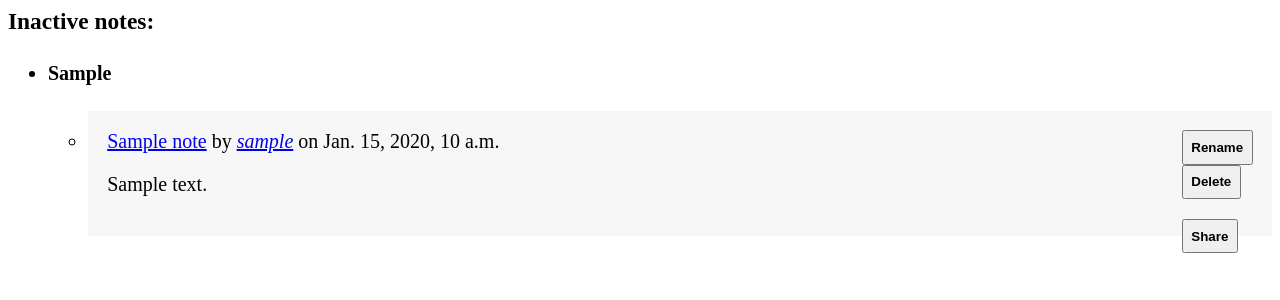
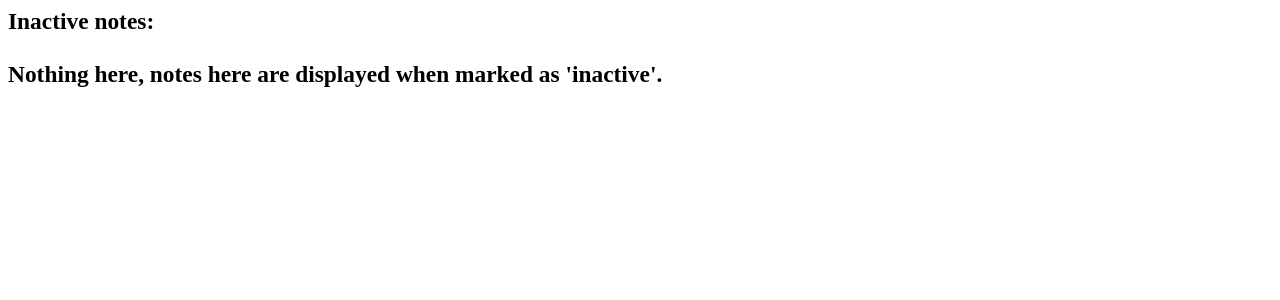
Before and after one commit to damian234527/FinalProject, a Django app: page /notes/inactive/ in a window 1280 px wide. Shown: the top 300 px of the page. Run offline with Django 4.2, Linux system fonts and the light colour scheme; a user stored in the database is signed in; tables that the repository leaves empty hold one stand-in row (values such as "Sample post"); some libraries are stand-ins or nearby versions.

Commit message:
Poprawki w funkcjonowaniu notatek, możliwość zmiany ustawienia aktywności.

```diff
--- a/notes/forms.py
+++ b/notes/forms.py
@@ -9,6 +9,7 @@ class NoteForm(forms.ModelForm):
                                     required=False)
     timetable = forms.ModelChoiceField(queryset=models.Timetable.objects.none(),
                                            required=False)
+    set_as_public = forms.BooleanField(initial=False, required=False)
     class Meta:
         model = models.Note
         fields = ["name", "content", "course", "timetable"]
--- a/notes/templates/notes/notes_list_inactive.html
+++ b/notes/templates/notes/notes_list_inactive.html
@@ -2,12 +2,13 @@
 <link rel="stylesheet" type="text/css" href="{% static 'style.css' %}">
 <h3>Inactive notes:</h3>
 {% if notes_by_course %}
-<ul class="notes-list">
+<ul class="note-list">
     {% for key, notes in notes_by_course.items %}
     <li><h4>{{ key }}</h4></li>
     {% for note in notes %}
-    <ul>
+    <ul class="note-sublist">
         <li class="note-item">
+            <h5>
                 <a href="{% url 'notes:details' note.id %}">{{ note.name }}</a>
                 {% if note.author %}
                 by
@@ -15,12 +16,20 @@
                 {% else %}
                 <i>by anonymous user</i>
                 {% endif %}
-            on {{note.date_created}}
+                on {{note.date_created|date:"d.m.Y, G:i"}}
+            </h5>
             <div class="btn-group" style="float: right;">
                 {% if request.user == note.author %}
-                <button type="submit" class="btn btn-primary btn-medium" hx-get="{% url 'notes:rename_note' note.id %}" hx-target="#dialog">
+                <form action="{% url 'notes:change_status' note.id %}" onsubmit="return confirm('Are you sure you want to set this note as inactive?')">
+                    <button type="submit" class="btn btn-primary btn-medium">
                         <strong class="btn-medium-text">
-                        Rename
+                            Set active
+                        </strong>
+                    </button>
+                </form>
+                <button type="submit" class="btn btn-primary btn-medium" hx-get="{% url 'notes:edit_note' note.id %}" hx-target="#dialog">
+                    <strong class="btn-medium-text">
+                        Edit
                     </strong>
                 </button>
                 <form action="{% url 'notes:delete_note' note.id %}" onsubmit="return confirm('Are you sure you want to delete the note? This action cannot be undone.')">
@@ -53,5 +62,5 @@
 
 </ul>
 {% else %}
-<h3>Nothing here, you can add new notes using the 'add note' button.</h3>
+<h3 class="nothing-info">Nothing here, notes here are displayed when marked as 'inactive'.</h3>
 {% endif %}
--- a/notes/urls.py
+++ b/notes/urls.py
@@ -9,6 +9,7 @@ urlpatterns = [
     path("public/", views.public_notes, name="public_list"),
     path("inactive/", views.inactive_notes, name="inactive_list"),
     path("add/", views.add_note, name="add_note"),
+    path("<int:note_id>/change/", views.change_status, name="change_status"),
     path("<int:note_id>/edit/", views.edit_note, name="edit_note"),
     path("<int:note_id>/delete/", views.delete_note, name="delete_note"),
     path("<int:note_id>/remove/", views.remove_note, name="remove_note"),
--- a/notes/views.py
+++ b/notes/views.py
@@ -14,7 +14,7 @@ def sort_by_course(assigned_notes):
         notes_for_course = assigned_notes.filter(course_id=course.id)
         notes_for_course = notes_for_course.order_by('timetable')
         notes_by_course[course] = notes_for_course
-        return notes_by_course
+    return notes_by_course
 
 def user_notes(request):
     if request.user.is_authenticated:
@@ -32,12 +32,13 @@ def public_notes(request):
 
 def inactive_notes(request):
     not_active_notes = Note_assignment.objects.filter(Q(student_id=request.user.id) | Q(student_id=None))
-    inactive_notes = Note.objects.filter(Q(id__in=not_active_notes.values("note_id")) & Q(is_active=True))
+    inactive_notes = Note.objects.filter(Q(id__in=not_active_notes.values("note_id")) & Q(is_active=False))
     notes_by_course = sort_by_course(inactive_notes)
     return render(request, "notes/notes_list_inactive.html", {"notes_by_course": notes_by_course})
 
 def details(request, note_id):
-    return render(request, "notes/details.html")
+    note = Note.objects.get(pk=note_id)
+    return render(request, "notes/details.html", {"note": note})
 
 def main(request):
     return render(request, "notes/notes.html")
@@ -47,7 +48,12 @@ def add_note(request):
     if request.method == "POST":
         new_note_form = NoteForm(user, request.POST)
         if new_note_form.is_valid():
-            new_note_form.save()
+            if user:
+                new_note = new_note_form.save(commit=False)
+                new_note.author = user
+                new_note.save()
+            else:
+                new_note_form.save()
             return HttpResponse(status=204, headers={'HX-Trigger': 'note_changed'})
     else:
         new_note_form = NoteForm(user)
@@ -108,6 +114,7 @@ def assign_note(request):
         return render(request, "notes/add_existing_note.html", {"add_note_form": add_note_form})
 
 def change_status(request, note_id):
-    note = Note.object.get_or_404(pk=note_id)
+    note = get_object_or_404(Note, pk=note_id)
     note.is_active = not note.is_active
-    return 1
+    note.save()
+    return redirect("notes:main")
--- a/static/style.css
+++ b/static/style.css
@@ -98,6 +98,11 @@ input[type=button], input[type=submit], input[type=reset] {
     list-style-type: none;
     margin-top: 1rem;
 }
+.note-sublist {
+    list-style-type: none;
+    margin-top: .5rem;
+    margin-bottom: 2rem;
+}
 .note-item {
     padding: 1.5vw;
     margin-bottom: .1rem;
@@ -107,3 +112,8 @@ input[type=button], input[type=submit], input[type=reset] {
 .note-item:hover {
     background-color: #e0e0e0;
 }
+
+.nothing-info {
+    margin-top:2vw;
+    margin-bottom:4vw;
+}
--- a/timetable/templates/timetable/timetable_list_private.html
+++ b/timetable/templates/timetable/timetable_list_private.html
@@ -1,7 +1,7 @@
 {% load static %}
 <link rel="stylesheet" type="text/css" href="{% static 'style.css' %}">
+<h3>{{ user.username }}'s timetables:</h3>
 {% if user_timetables %}
-<h3>{{ user.username }}'s timetables:</h3>
 <ul class="timetable-list">
     {% for timetable in user_timetables %}
     <li class="timetable-item">
@@ -45,5 +45,5 @@
     {% endfor %}
 </ul>
 {% else %}
-<h3>Nothing here, you can add new timetables using import button.</h3>
+<h3 class="nothing-info">Nothing here, you can add new timetables using import button.</h3>
 {% endif %}
```
Also changed, not shown: notes/templates/notes/details.html (added, +16 -0 lines), notes/templates/notes/notes_list_private.html (+15 -6 lines), notes/templates/notes/notes_list_public.html (+6 -4 lines), timetable/templates/timetable/timetable_list_public.html (+5 -4 lines). Lines whose indentation alone changed are shown as unchanged.
